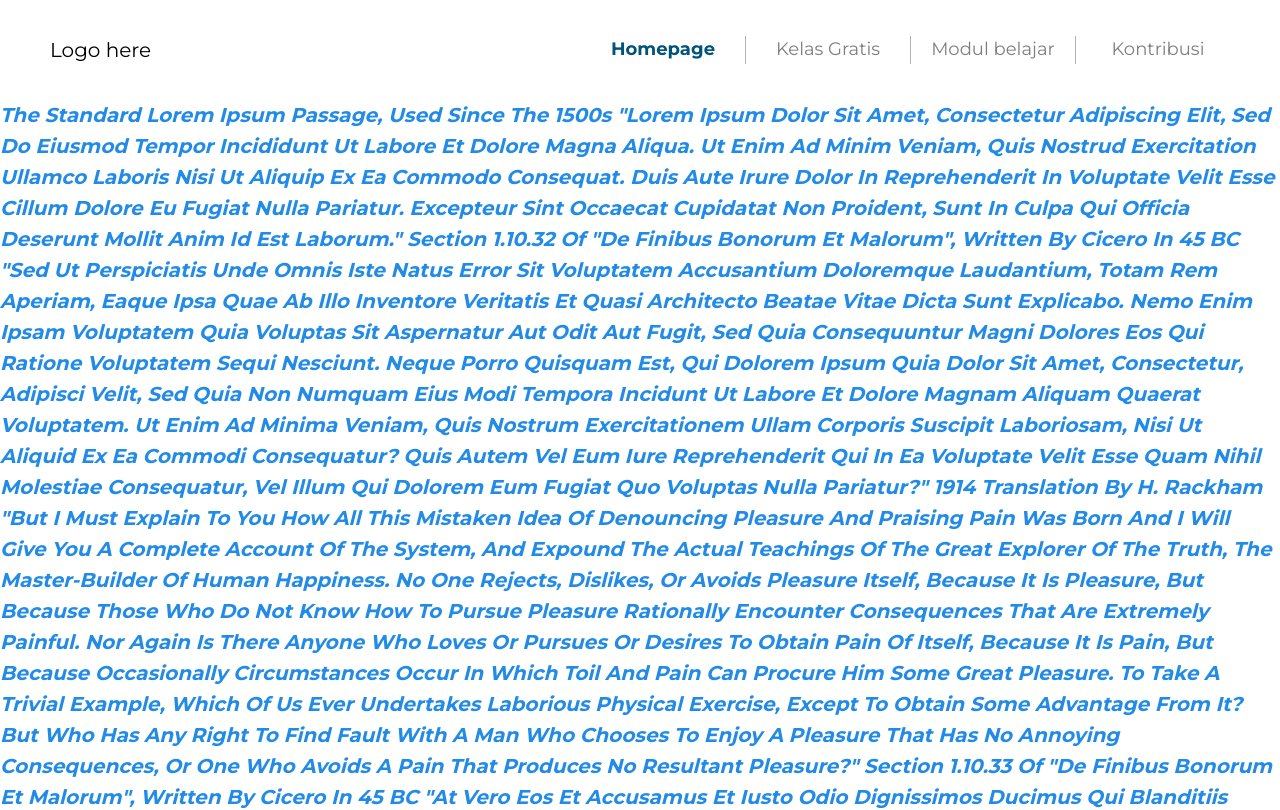
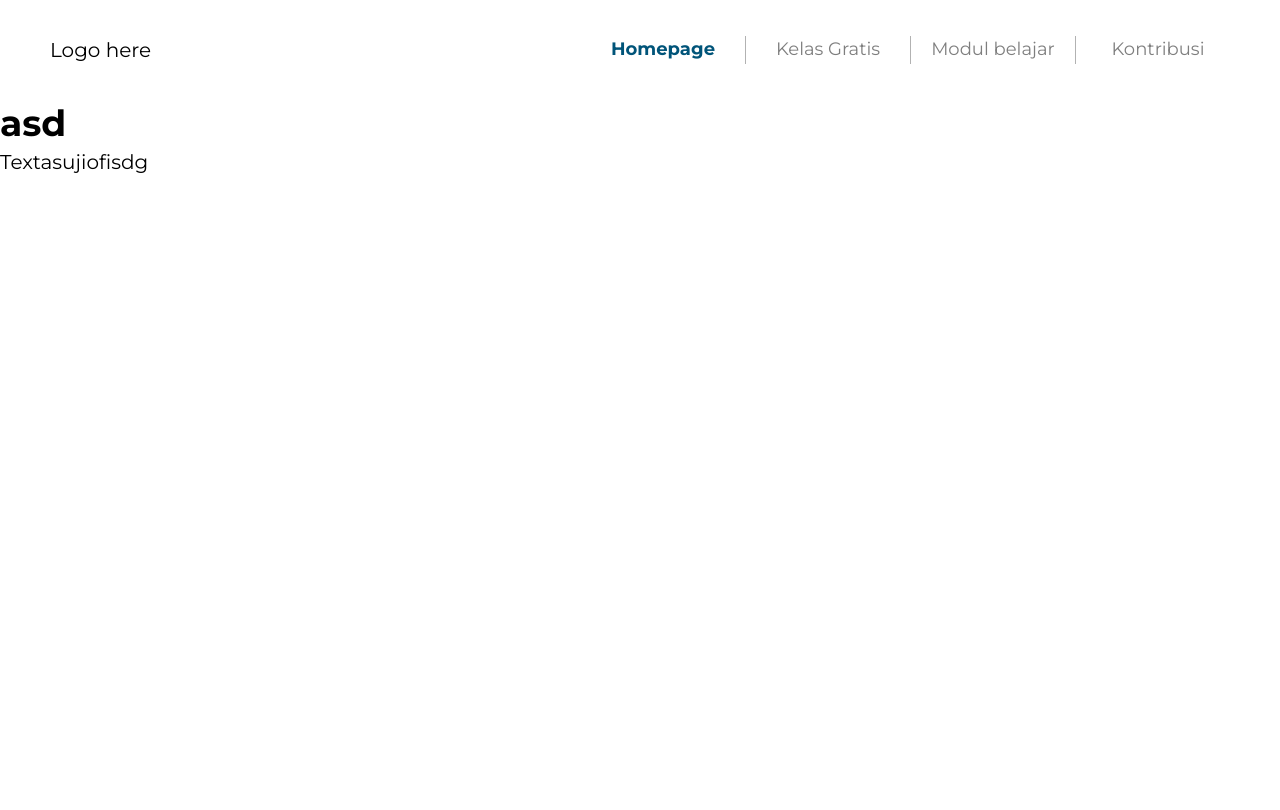
Before and after one commit to aftanza/mbfe-test, a Next.js app: page / in a window 1280 px wide. Shown: the top 810 px of the page. Built offline with nearby package versions, Linux system fonts and the light colour scheme.

Commit message:
semi-implemented docker (WIP)

```diff
--- /dev/null
+++ b/app/(framed)/_components/block-1/index.tsx
@@ -0,0 +1,15 @@
+"use client";
+
+import { Text, Title } from "@mantine/core";
+import "./styles.scss";
+
+const Block1 = () => {
+    return (
+        <div className="block-1">
+            <Title order={1}>asd</Title>
+            <Text>Textasujiofisdg</Text>
+        </div>
+    );
+};
+
+export default Block1;
--- a/app/(framed)/page.tsx
+++ b/app/(framed)/page.tsx
@@ -1,84 +1,9 @@
-"use client";
-
-import { Text } from "@mantine/core";
+import Block1 from "./_components/block-1";
 
 const HomePage = () => {
     return (
         <div className="home">
-            <Text fs={"italic"} fw={700} tt={"capitalize"} c={"blue"}>
-                The standard Lorem Ipsum passage, used since the 1500s "Lorem
-                ipsum dolor sit amet, consectetur adipiscing elit, sed do
-                eiusmod tempor incididunt ut labore et dolore magna aliqua. Ut
-                enim ad minim veniam, quis nostrud exercitation ullamco laboris
-                nisi ut aliquip ex ea commodo consequat. Duis aute irure dolor
-                in reprehenderit in voluptate velit esse cillum dolore eu fugiat
-                nulla pariatur. Excepteur sint occaecat cupidatat non proident,
-                sunt in culpa qui officia deserunt mollit anim id est laborum."
-                Section 1.10.32 of "de Finibus Bonorum et Malorum", written by
-                Cicero in 45 BC "Sed ut perspiciatis unde omnis iste natus error
-                sit voluptatem accusantium doloremque laudantium, totam rem
-                aperiam, eaque ipsa quae ab illo inventore veritatis et quasi
-                architecto beatae vitae dicta sunt explicabo. Nemo enim ipsam
-                voluptatem quia voluptas sit aspernatur aut odit aut fugit, sed
-                quia consequuntur magni dolores eos qui ratione voluptatem sequi
-                nesciunt. Neque porro quisquam est, qui dolorem ipsum quia dolor
-                sit amet, consectetur, adipisci velit, sed quia non numquam eius
-                modi tempora incidunt ut labore et dolore magnam aliquam quaerat
-                voluptatem. Ut enim ad minima veniam, quis nostrum
-                exercitationem ullam corporis suscipit laboriosam, nisi ut
-                aliquid ex ea commodi consequatur? Quis autem vel eum iure
-                reprehenderit qui in ea voluptate velit esse quam nihil
-                molestiae consequatur, vel illum qui dolorem eum fugiat quo
-                voluptas nulla pariatur?" 1914 translation by H. Rackham "But I
-                must explain to you how all this mistaken idea of denouncing
-                pleasure and praising pain was born and I will give you a
-                complete account of the system, and expound the actual teachings
-                of the great explorer of the truth, the master-builder of human
-                happiness. No one rejects, dislikes, or avoids pleasure itself,
-                because it is pleasure, but because those who do not know how to
-                pursue pleasure rationally encounter consequences that are
-                extremely painful. Nor again is there anyone who loves or
-                pursues or desires to obtain pain of itself, because it is pain,
-                but because occasionally circumstances occur in which toil and
-                pain can procure him some great pleasure. To take a trivial
-                example, which of us ever undertakes laborious physical
-                exercise, except to obtain some advantage from it? But who has
-                any right to find fault with a man who chooses to enjoy a
-                pleasure that has no annoying consequences, or one who avoids a
-                pain that produces no resultant pleasure?" Section 1.10.33 of
-                "de Finibus Bonorum et Malorum", written by Cicero in 45 BC "At
-                vero eos et accusamus et iusto odio dignissimos ducimus qui
-                blanditiis praesentium voluptatum deleniti atque corrupti quos
-                dolores et quas molestias excepturi sint occaecati cupiditate
-                non provident, similique sunt in culpa qui officia deserunt
-                mollitia animi, id est laborum et dolorum fuga. Et harum quidem
-                rerum facilis est et expedita distinctio. Nam libero tempore,
-                cum soluta nobis est eligendi optio cumque nihil impedit quo
-                minus id quod maxime placeat facere possimus, omnis voluptas
-                assumenda est, omnis dolor repellendus. Temporibus autem
-                quibusdam et aut officiis debitis aut rerum necessitatibus saepe
-                eveniet ut et voluptates repudiandae sint et molestiae non
-                recusandae. Itaque earum rerum hic tenetur a sapiente delectus,
-                ut aut reiciendis voluptatibus maiores alias consequatur aut
-                perferendis doloribus asperiores repellat." 1914 translation by
-                H. Rackham "On the other hand, we denounce with righteous
-                indignation and dislike men who are so beguiled and demoralized
-                by the charms of pleasure of the moment, so blinded by desire,
-                that they cannot foresee the pain and trouble that are bound to
-                ensue; and equal blame belongs to those who fail in their duty
-                through weakness of will, which is the same as saying through
-                shrinking from toil and pain. These cases are perfectly simple
-                and easy to distinguish. In a free hour, when our power of
-                choice is untrammelled and when nothing prevents our being able
-                to do what we like best, every pleasure is to be welcomed and
-                every pain avoided. But in certain circumstances and owing to
-                the claims of duty or the obligations of business it will
-                frequently occur that pleasures have to be repudiated and
-                annoyances accepted. The wise man therefore always holds in
-                these matters to this principle of selection: he rejects
-                pleasures to secure other greater pleasures, or else he endures
-                pains to avoid worse pains."
-            </Text>
+            <Block1 />
         </div>
     );
 };
--- a/theme.ts
+++ b/theme.ts
@@ -15,4 +15,12 @@ export const theme = createTheme({
         lg: rem(36),
         xl: rem(100),
     },
+    headings: {
+        sizes: {
+            h1: {
+                fontWeight: "700",
+                fontSize: rem(36),
+            },
+        },
+    },
 });
```
Also changed, not shown: docker-compose.yml (added, +17 -0 lines), app/(framed)/_components/block-1/styles.scss (added), 2 other files (tests, documents, lock files or other folders).
